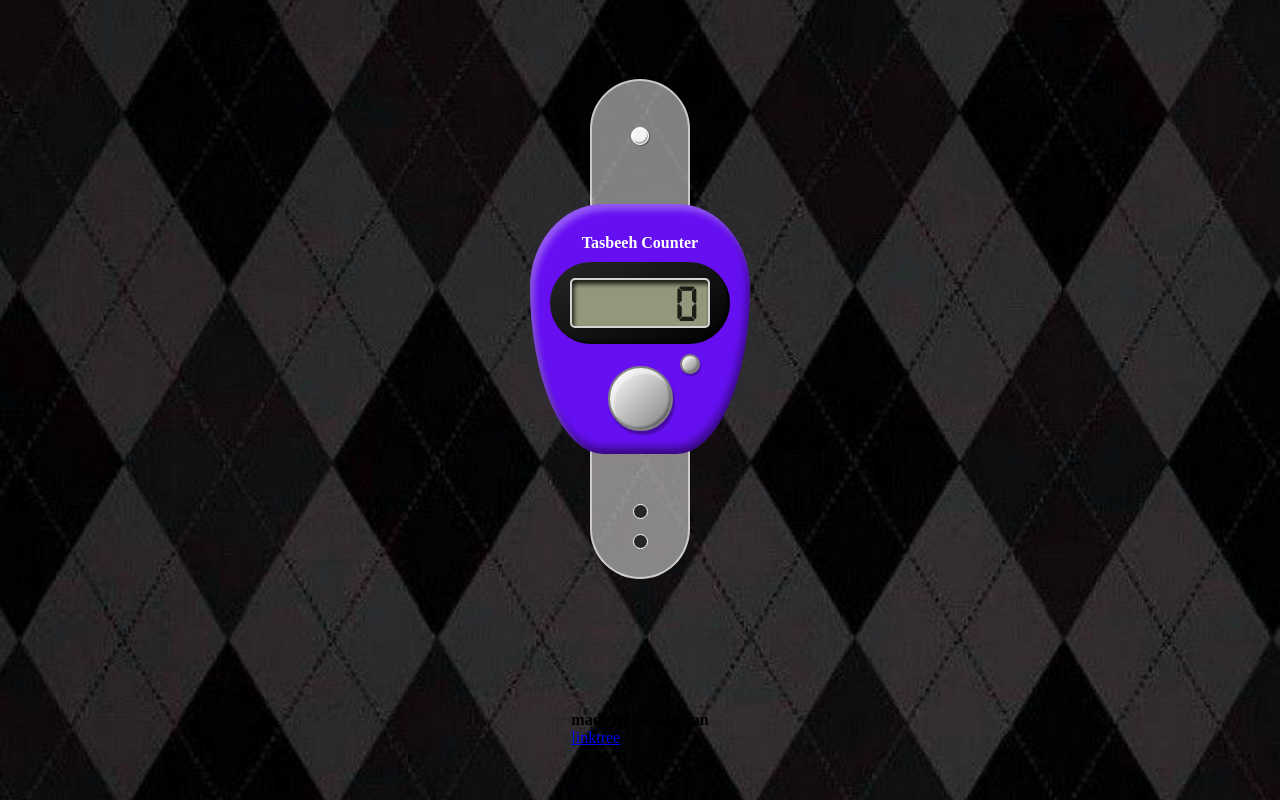
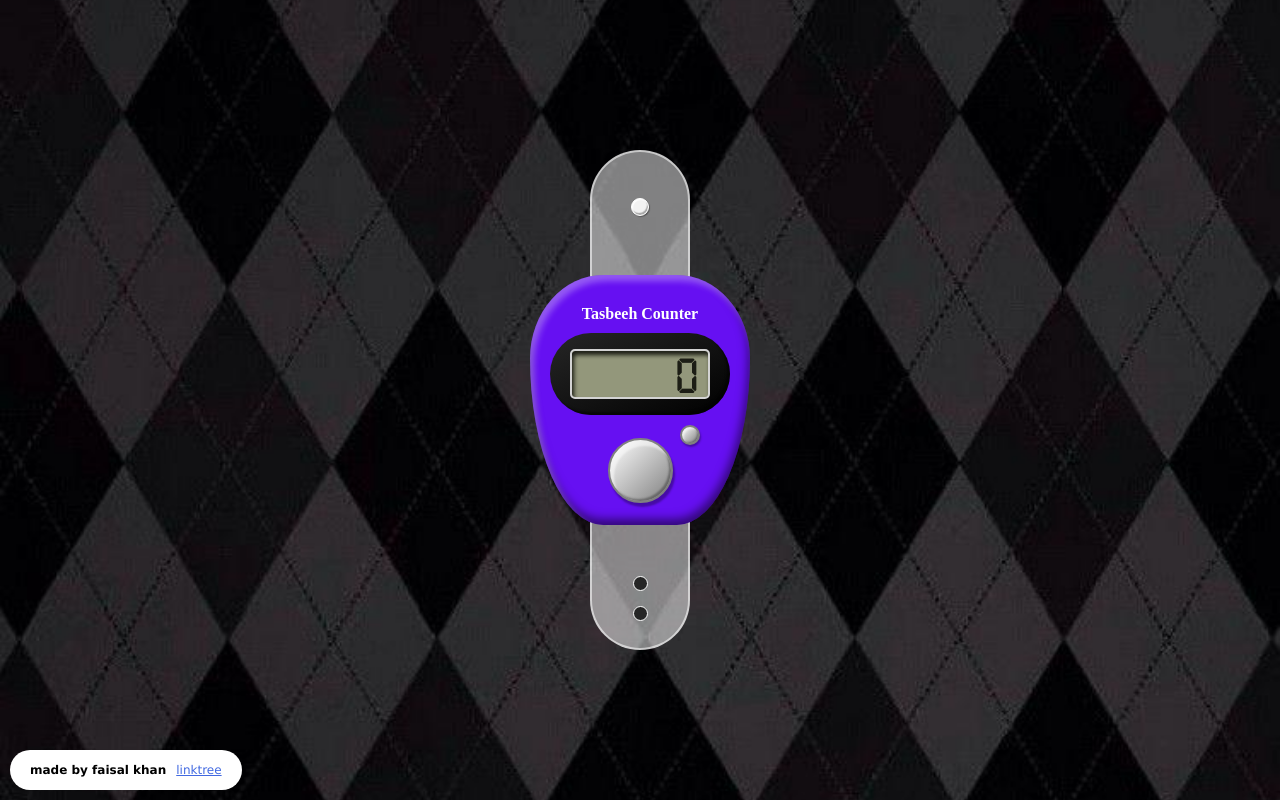
Before and after one commit to faisalkhan9/tasbeeh-counter.github.io, a plain HTML site: page index.html in a window 1280 px wide. Drawn offline with Linux system fonts and the light colour scheme.

Commit message:
Update style.css

```diff
--- a/style.css
+++ b/style.css
@@ -165,3 +165,28 @@ background: #6610f2  /*#dc3545*/ /* #20c997 */  ;
    transform: scale(.96);
         box-shadow: inset 4px 6px 2px #ffffff80,inset -2px -2px 2px #00000050,0px 1px 1px #00000080;
  }
+    .credits {
+      font-family: verdana;
+      height:40px;
+      background: white;
+      z-index: 99999;
+      border-radius: 50px;
+      display: flex;
+      align-items: center;
+      justify-content: space-evenly;
+      position: fixed;
+      bottom:10px;
+      left:10px;
+      padding: 0 20px;
+      gap:10px;
+    }
+    .credits h4 {
+      font-weight: 600;
+      font-size: 12px;
+    }
+     .credits a {
+      font-weight: 500;
+      font-size: 12px;
+      color:royalblue;
+      text-decoration:;
+    }
```
